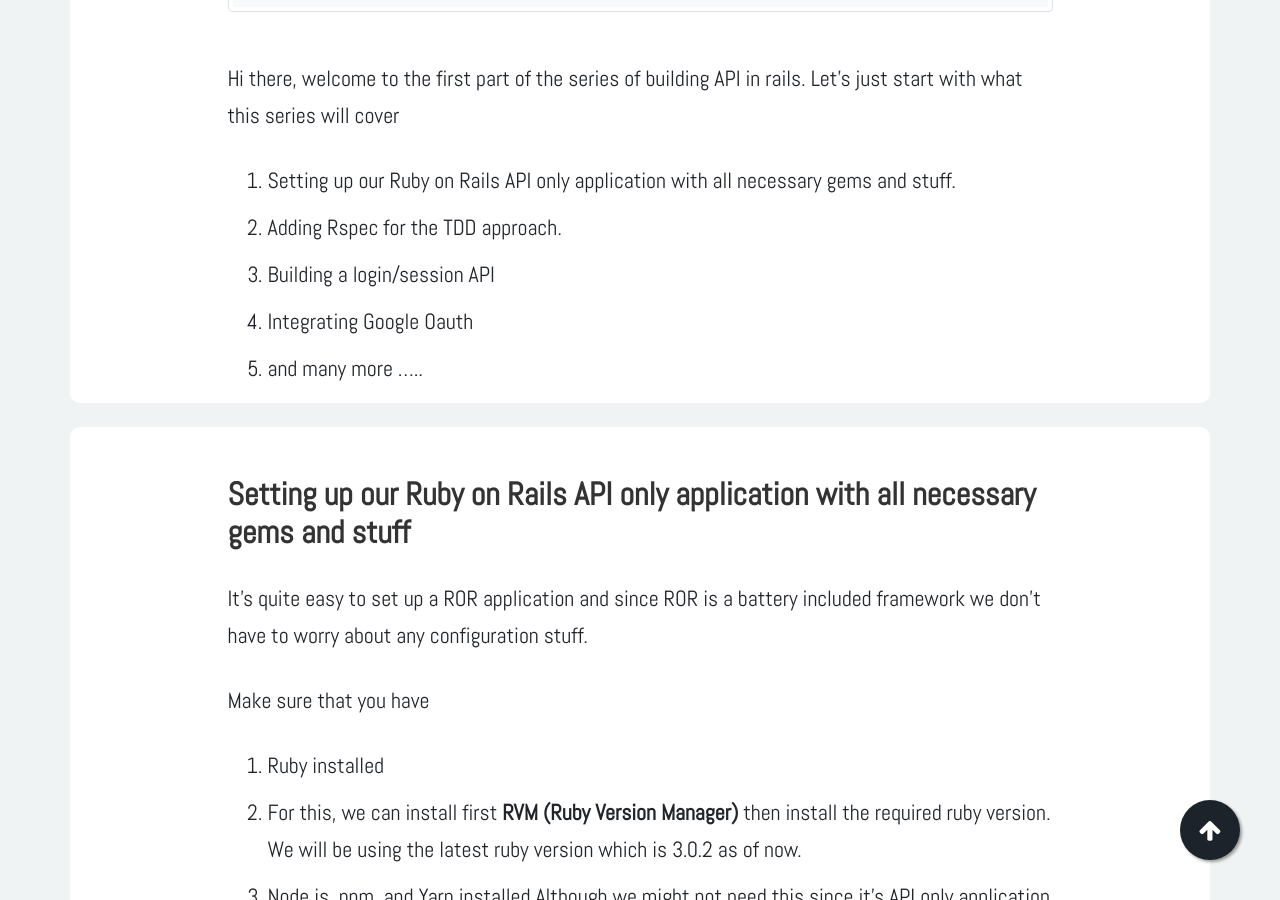
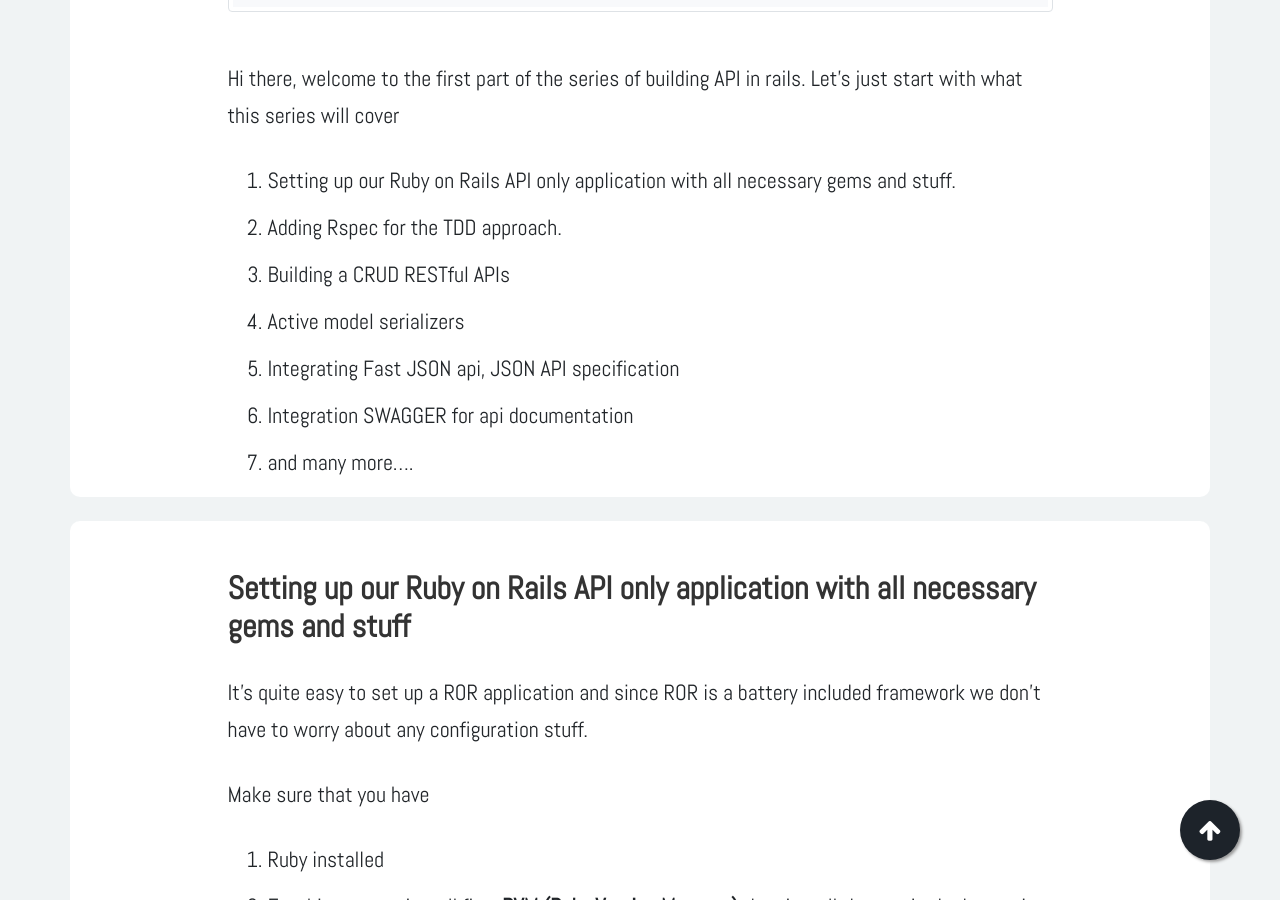
Before and after one commit to developerBlogs/developerBlogs.github.io, a Jekyll site: the page built from _posts/2021-08-28-rails_api_series-01.markdown, in a window 1280 px wide and 900 px high, scrolled down 1445 px. Built offline with Jekyll 4.4.1, drawn with Linux system fonts in a browser that asks for light colours; emoji names are drawn with the system emoji font; some web fonts are replaced; comment, search, counter and statistics services are not loaded.

Commit message:
upated blog

```diff
--- a/_posts/2021-08-28-rails_api_series-01.markdown
+++ b/_posts/2021-08-28-rails_api_series-01.markdown
@@ -21,9 +21,11 @@ Hi there, welcome to the first part of the series of building API in rails. Let'
 
 1. Setting up our Ruby on Rails API only application with all necessary gems and stuff.
 2. Adding Rspec for the TDD approach.
-3. Building a login/session API
-4. Integrating Google Oauth
-5. and many more .....
+3. Building a CRUD RESTful APIs
+4. Active model serializers
+5. Integrating Fast JSON api, JSON API specification
+6. Integration SWAGGER for api documentation
+7. and many more....
 </div>
 </div>
 
```
